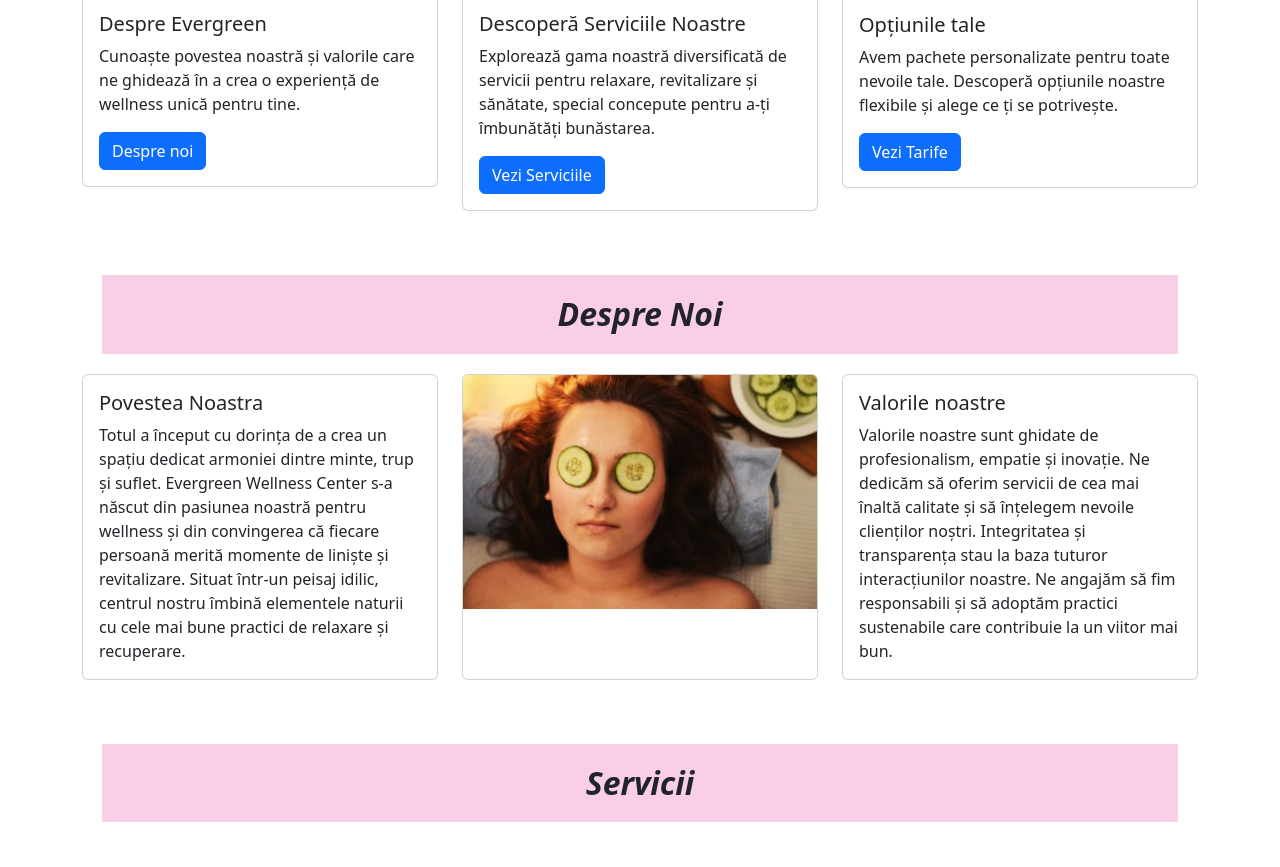
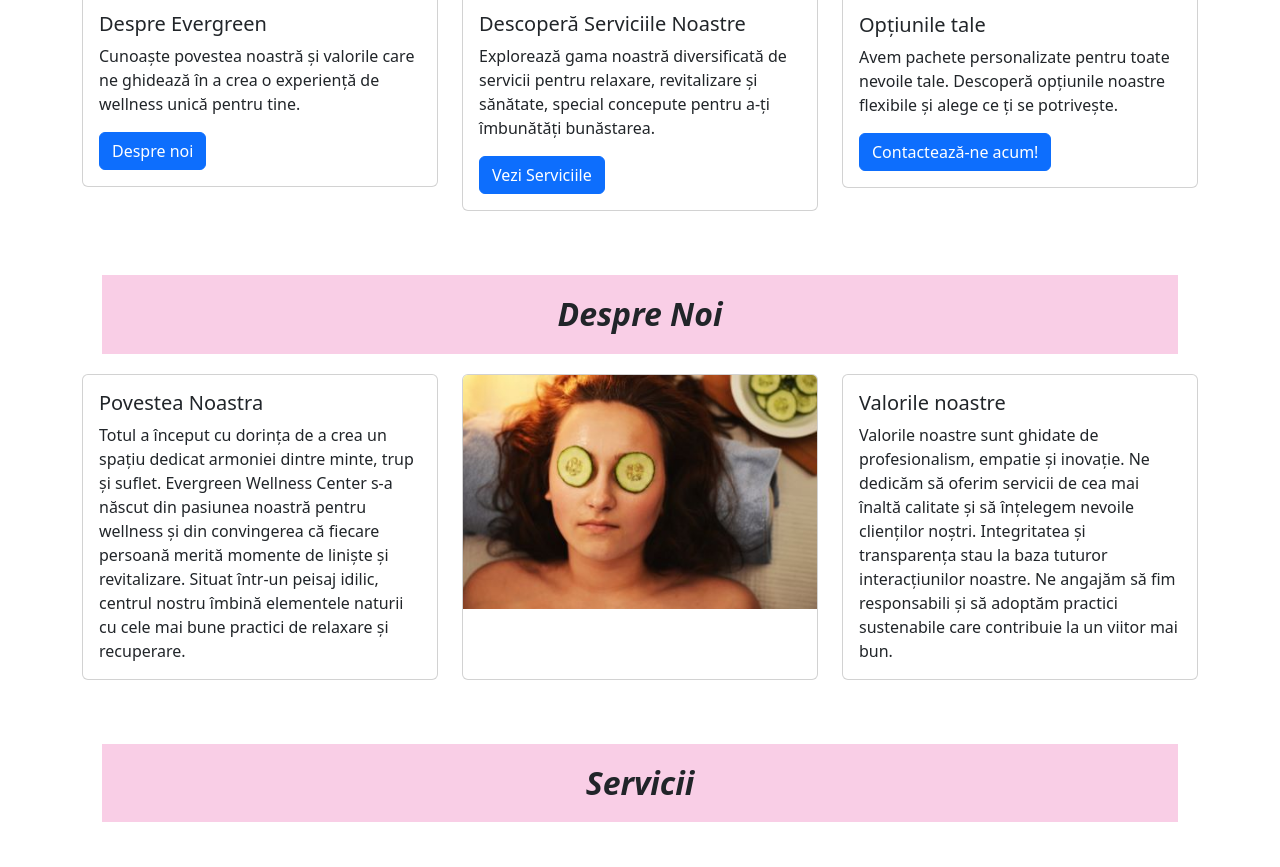
Before and after one commit to biancardeleanu/EverGreenWellnessCenter, a plain HTML site: page index.html in a window 1280 px wide. Shown: the part 1205-2072 px from the top of the page. Drawn offline with nearby package versions, Linux system fonts and the light colour scheme.

Commit message:
Update index.html

```diff
--- a/index.html
+++ b/index.html
@@ -230,7 +230,7 @@
             <p class="card-text">Avem pachete personalizate pentru toate nevoile tale. Descoperă opțiunile noastre
               flexibile
               și alege ce ți se potrivește.</p>
-            <a href="#Servicii" class="btn btn-primary">Vezi Tarife</a>
+            <a href="#Contact" class="btn btn-primary">Contactează-ne acum!</a>
           </div>
         </div>
       </div>
```
